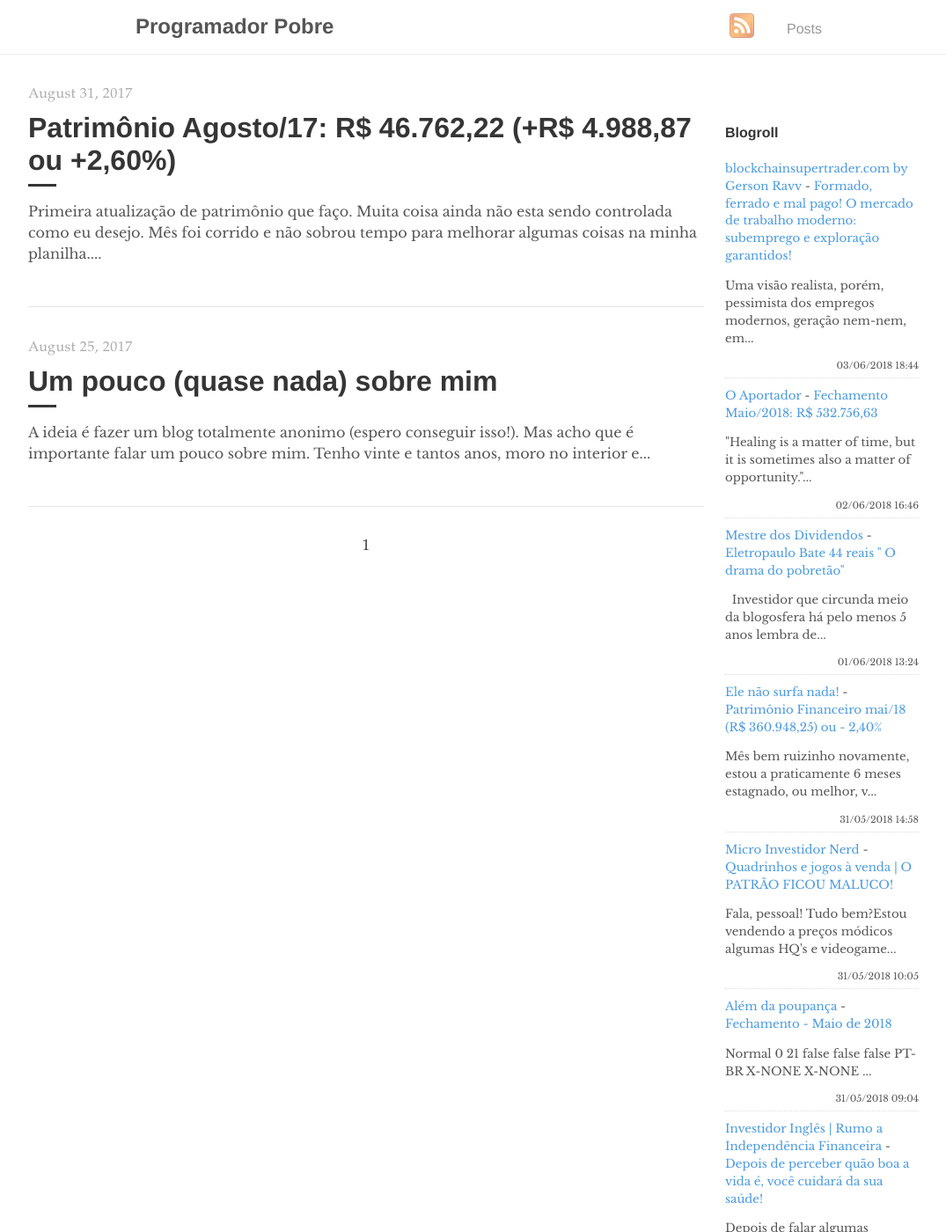
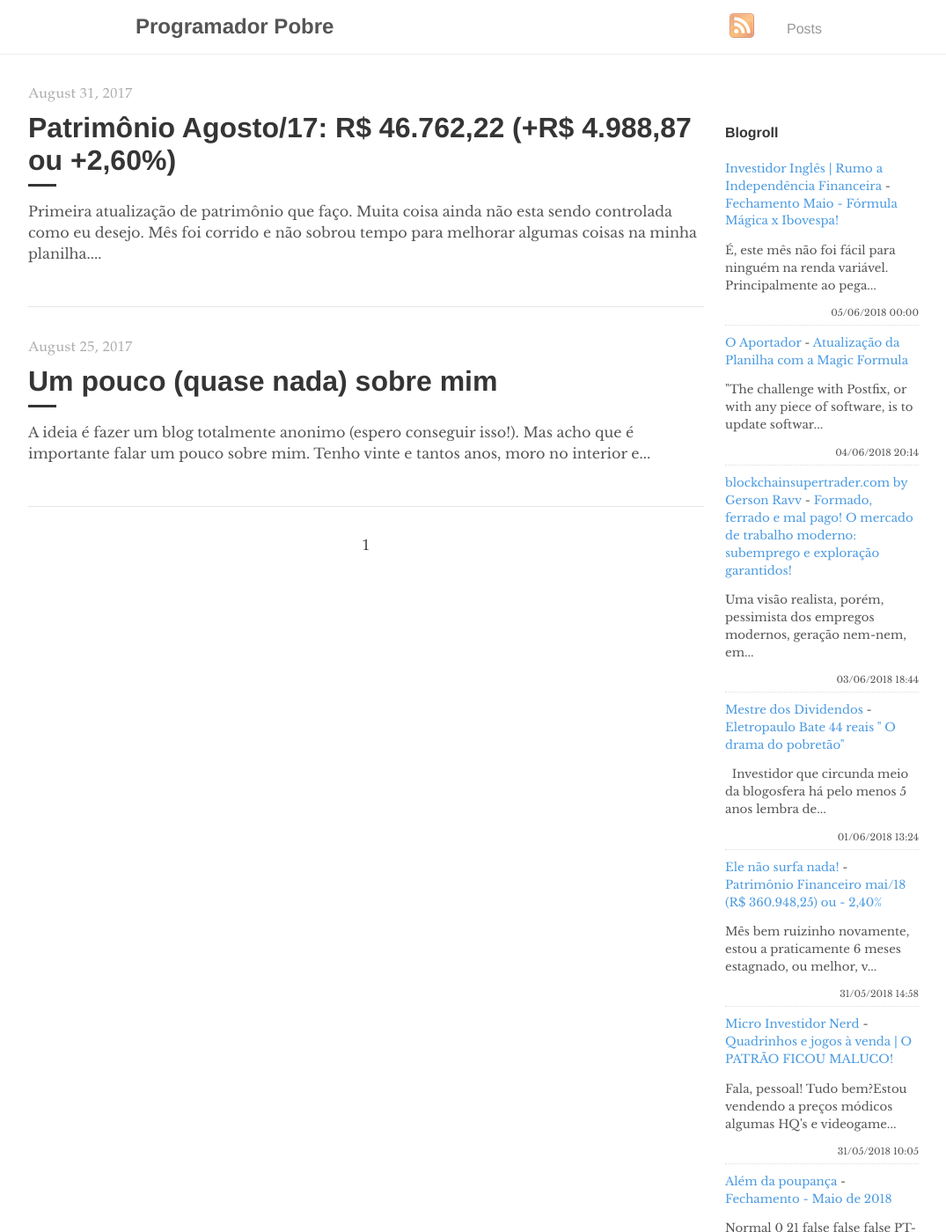
Before and after one commit to programadorpobre/programadorpobre.github.io, a Jekyll site: the page built from index.html, in a window 1280 px wide and 1400 px high. Shown: the whole window at 88% size, without its empty margins (96-1171 px from the left). Built offline with Jekyll 4.4.1, drawn with Linux system fonts in a browser that asks for light colours; the list of posts is cut into pages by our own code; comment, search, counter and statistics services are not loaded; some of the changed text lies outside the part shown.

Commit message:
[ci skip] travis #304

```diff
--- a/_includes/feed-entries.html
+++ b/_includes/feed-entries.html
@@ -1,12 +1,17 @@
+<div class="feed-entry">
+    <a class="feed-entry-site-name" href="https://www.investidoringles.com/">Investidor Inglês | Rumo a Independência Financeira</a> - <a class="feed-entry-title" href="https://www.investidoringles.com/2018/06/maio-formula-magica-joel-greenblatt.html">Fechamento Maio - Fórmula Mágica x Ibovespa!</a>
+    <p class="feed-entry-summary">É, este mês não foi fácil para ninguém na renda variável. Principalmente ao pega...</p>
+    <time datetime="2018-06-05T00:00:00.000-03:00">05/06/2018 00:00</time>
+</div>
+<div class="feed-entry">
+    <a class="feed-entry-site-name" href="https://oaportadorfinanceiro.blogspot.com/">O Aportador</a> - <a class="feed-entry-title" href="https://oaportadorfinanceiro.blogspot.com/2018/06/atualizacao-da-planilha-com-magic.html">Atualização da Planilha com a Magic Formula</a>
+    <p class="feed-entry-summary">"The challenge with Postfix, or with any piece of software, is to update softwar...</p>
+    <time datetime="2018-06-04T20:14:00.000-03:00">04/06/2018 20:14</time>
+</div>
 <div class="feed-entry">
     <a class="feed-entry-site-name" href="http://www.blockchainsupertrader.com/">blockchainsupertrader.com by Gerson Ravv</a> - <a class="feed-entry-title" href="http://www.blockchainsupertrader.com/2018/06/formado-ferrado-e-mal-pago-o-mercado-de.html">Formado, ferrado e mal pago! O mercado de trabalho moderno: subemprego e exploração garantidos!</a>
     <p class="feed-entry-summary">Uma visão realista, porém, pessimista dos empregos modernos, geração nem-nem, em...</p>
     <time datetime="2018-06-03T18:44:00.002-03:00">03/06/2018 18:44</time>
-</div>
-<div class="feed-entry">
-    <a class="feed-entry-site-name" href="https://oaportadorfinanceiro.blogspot.com/">O Aportador</a> - <a class="feed-entry-title" href="https://oaportadorfinanceiro.blogspot.com/2018/06/fechamento-maio2018-r-53275663.html">Fechamento Maio/2018: R$ 532.756,63</a>
-    <p class="feed-entry-summary">"Healing is a matter of time, but it is sometimes also a matter of opportunity."...</p>
-    <time datetime="2018-06-02T16:46:00.002-03:00">02/06/2018 16:46</time>
 </div>
 <div class="feed-entry">
     <a class="feed-entry-site-name" href="https://mestredosdividendos.blogspot.com/">Mestre dos Dividendos</a> - <a class="feed-entry-title" href="https://mestredosdividendos.blogspot.com/2018/06/etropaulo-bate-44-reais-o-drama-do.html">Eletropaulo Bate 44 reais " O drama do pobretão"</a>
@@ -29,11 +34,6 @@
     <time datetime="2018-05-31T09:04:00.000-03:00">31/05/2018 09:04</time>
 </div>
 <div class="feed-entry">
-    <a class="feed-entry-site-name" href="https://www.investidoringles.com/">Investidor Inglês | Rumo a Independência Financeira</a> - <a class="feed-entry-title" href="https://www.investidoringles.com/2018/05/como-cuidar-da-saude.html">Depois de perceber quão boa a vida é, você cuidará da sua saúde!</a>
-    <p class="feed-entry-summary">Depois de falar algumas impressões sobre o Cartão de Todos, vi comentários sobre...</p>
-    <time datetime="2018-05-31T00:00:00.000-03:00">31/05/2018 00:00</time>
-</div>
-<div class="feed-entry">
     <a class="feed-entry-site-name" href="https://mestredoscentavos.blogspot.com/">Mestre dos Centavo$</a> - <a class="feed-entry-title" href="https://mestredoscentavos.blogspot.com/2018/05/quando-o-caminho-para-independencia.html">Quando o caminho para a independência financeira se torna mais difícil</a>
     <p class="feed-entry-summary">Saudações confradesNa maior parte do nosso tempo fazemos planos, projeções e con...</p>
     <time datetime="2018-05-19T06:57:00.000-07:00">19/05/2018 06:57</time>
```
